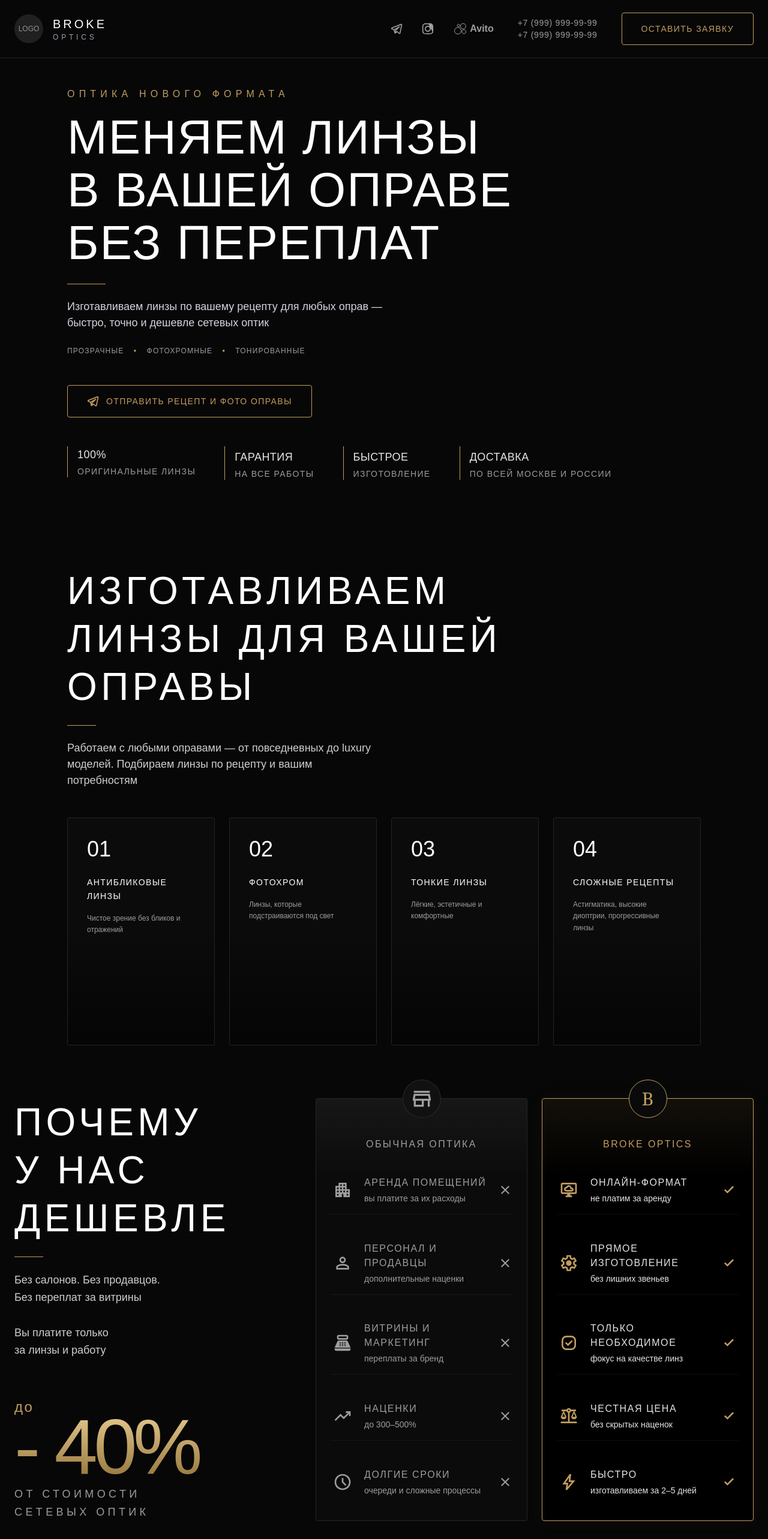
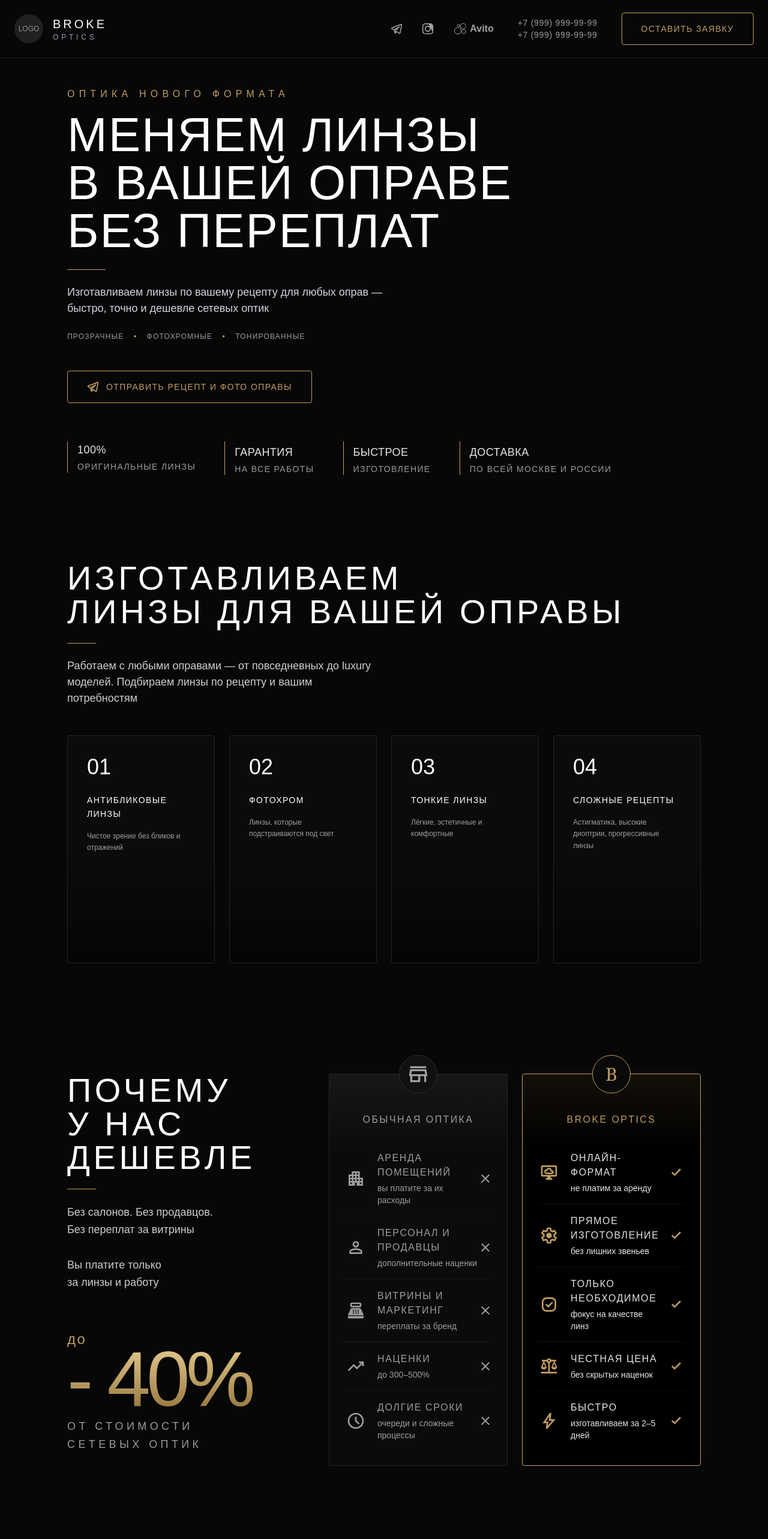
Before and after one commit to kxxdree/broke-optics, a Nuxt app: page / in a window 1280 px wide. Shown: the top 2566 px of the page at 60% size. Built offline with nearby package versions, Linux system fonts and the light colour scheme.

Commit message:
feat: wip how it works section

```diff
--- a/app/components/CheaperSection.vue
+++ b/app/components/CheaperSection.vue
@@ -31,10 +31,10 @@ const brokeOptics = [
 </script>
 
 <template>
-  <section class="relative w-full bg-[#070707] text-white overflow-hidden pb-24">
-    <div class="max-w-[1920px] mx-auto px-6 flex flex-col lg:flex-row gap-16 items-stretch relative z-10">
+  <section class="relative w-full overflow-hidden pt-36">
+    <div class="max-w-[1920px] mx-auto px-28 flex flex-col lg:flex-row gap-16 items-stretch relative z-10">
       <div class="w-full lg:w-[60%] flex flex-col pt-10">
-        <h2 class="text-5xl md:text-[4rem] leading-tight uppercase mb-6 font-light tracking-widest">
+        <h2 class="text-5xl md:text-[3.5rem] leading uppercase mb-6 font-light tracking-widest">
           Почему<br />
           у нас дешевле
         </h2>
--- a/app/components/HeroSection.vue
+++ b/app/components/HeroSection.vue
@@ -4,14 +4,14 @@ import TelegramIcon from "~/assets/icons/telegram-icon.svg?component";
 </script>
 
 <template>
-  <section class="relative w-full overflow-hidden min-h-screen py-12">
+  <section class="relative w-full overflow-hidden pt-12 flex flex-col">
     <!-- Фоновая заглушка для очков (вставь сюда картинку через bg-[url(...)]) -->
     <div class="absolute inset-0 z-0 pointer-events-none"></div>
 
-    <div class="relative z-10 grow flex flex-col justify-center max-w-[1920px] mx-auto px-28 w-full mb-12">
+    <div class="relative z-10 max-w-[1920px] mx-auto px-28 w-full">
       <h1 class="text-[#c19d60] text-md tracking-[0.45em] uppercase mb-4 font-light">Оптика нового формата</h1>
 
-      <h2 class="text-5xl md:text-[5rem] leading-[1.1] uppercase mb-6 font-light tracking-wide">
+      <h2 class="text-5xl md:text-[5rem] leading uppercase mb-6 font-light tracking-wide">
         Меняем линзы<br />
         в вашей оправе<br />
         без переплат
@@ -41,7 +41,7 @@ import TelegramIcon from "~/assets/icons/telegram-icon.svg?component";
       </div>
     </div>
 
-    <ul class="relative z-10 w-full max-w-[1920px] mx-auto px-28 mt-auto">
+    <ul class="relative z-10 w-full max-w-[1920px] mx-auto px-28 mt-16">
       <div class="flex items-start gap-12">
         <li class="flex flex-col border-l border-[#c19d60] pl-4">
           <span class="text-white/90 text-lg uppercase mb-1 tracking-wide">100%</span>
--- a/app/components/HowItWorksSection.vue
+++ b/app/components/HowItWorksSection.vue
@@ -31,10 +31,10 @@ const steps: { num: string; title: string; desc: string; image: string }[] = [
 </script>
 
 <template>
-  <section class="relative w-full py-12 bg-[#070707] text-white overflow-hidden border-b border-white/5">
-    <div class="max-w-[1920px] mx-auto px-6 flex flex-col lg:flex-row gap-16 items-stretch relative z-10">
-      <div class="w-[30%] flex flex-col shrink-0 pt-2">
-        <h2 class="text-5xl md:text-[4rem] leading-[1.1] uppercase mb-6 font-light tracking-widest">Как это<br />работает</h2>
+  <section class="relative w-full overflow-hidden pt-36">
+    <div class="max-w-[1920px] mx-auto px-28 flex flex-col lg:flex-row gap-16 items-stretch relative z-10">
+      <div class="w-[35%] flex flex-col shrink-0 pt-2">
+        <h2 class="text-5xl md:text-[3.5rem] leading uppercase mb-6 font-light tracking-widest">Как это<br />работает</h2>
 
         <div class="w-12 h-px bg-[#c19d60] mb-8"></div>
 
--- a/app/components/LensesSection.vue
+++ b/app/components/LensesSection.vue
@@ -28,13 +28,13 @@ const cards: { num: string; title: string; desc: string; image: string }[] = [
 </script>
 
 <template>
-  <section class="relative w-full overflow-hidden py-12">
+  <section class="relative w-full overflow-hidden pt-36">
     <!-- Заглушка для фонового изображения секции. Замени на свой bg-[url('...')] -->
     <div class="absolute inset-0 z-0 pointer-events-none"></div>
 
     <div class="max-w-[1920px] mx-auto px-28 relative z-10">
       <div class="mb-12">
-        <h2 class="text-5xl md:text-[4rem] leading-tight uppercase mb-6 font-light tracking-widest">
+        <h2 class="text-5xl md:text-[3.5rem] leading uppercase mb-6 font-light tracking-widest">
           Изготавливаем<br />
           линзы для вашей оправы
         </h2>
```
